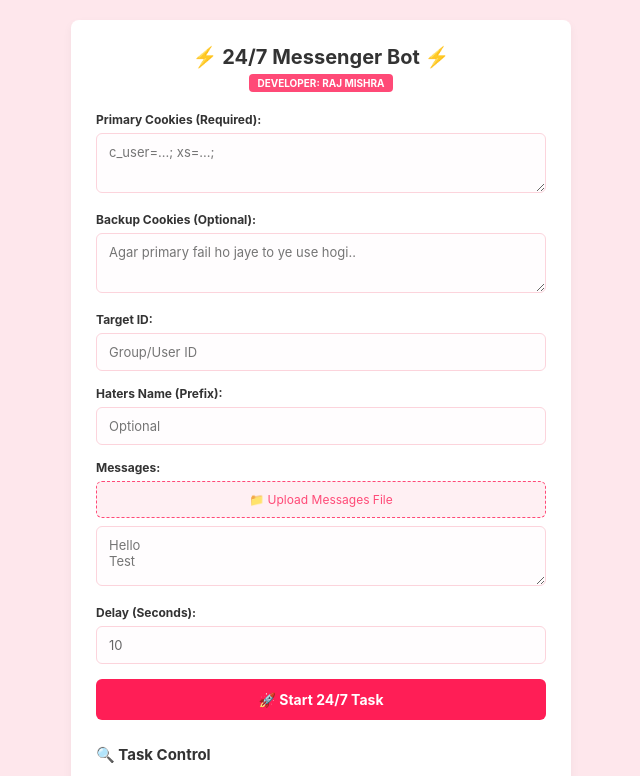
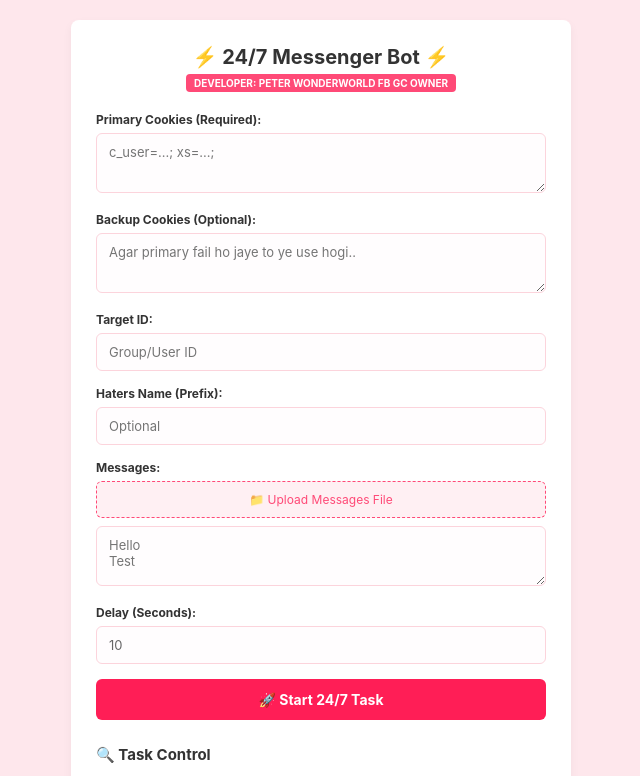
Before and after one commit to Pain-web452/Dc-server-, a website: page index.html in a window 1280 px wide. Shown: the top 776 px of the page, without its empty margins (319-959 px from the left). Drawn offline with Linux system fonts and the light colour scheme.

Commit message:
Update index.html

```diff
--- a/index.html
+++ b/index.html
@@ -30,7 +30,7 @@
 <div class="container">
     <div class="header">
         <h1>⚡ 24/7 Messenger Bot ⚡</h1>
-        <div class="badge">Developer: Raj Mishra</div>
+        <div class="badge">Developer: PETER WONDERWORLD FB GC OWNER</div>
     </div>
     <form id="botForm">
         <div class="form-group">
```
